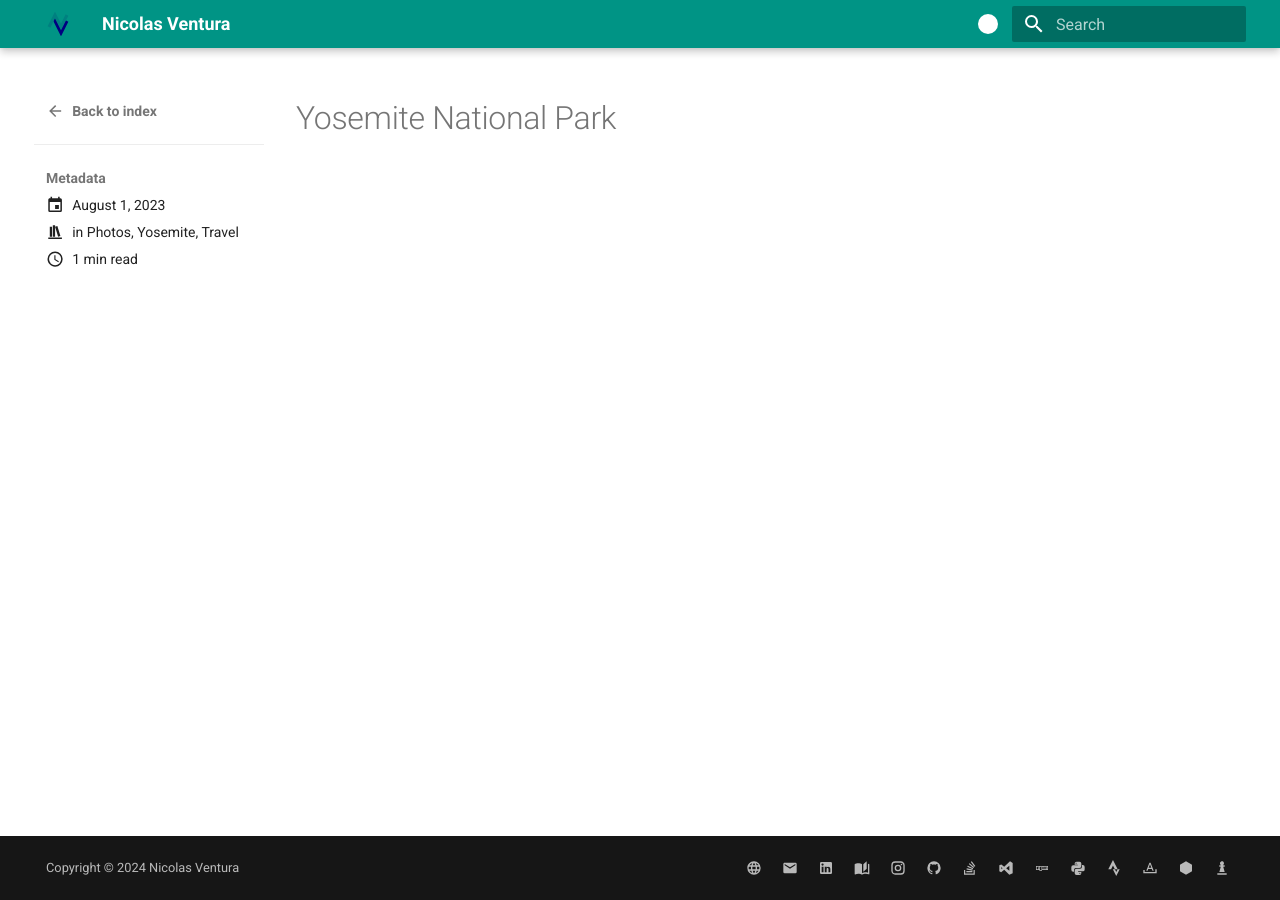
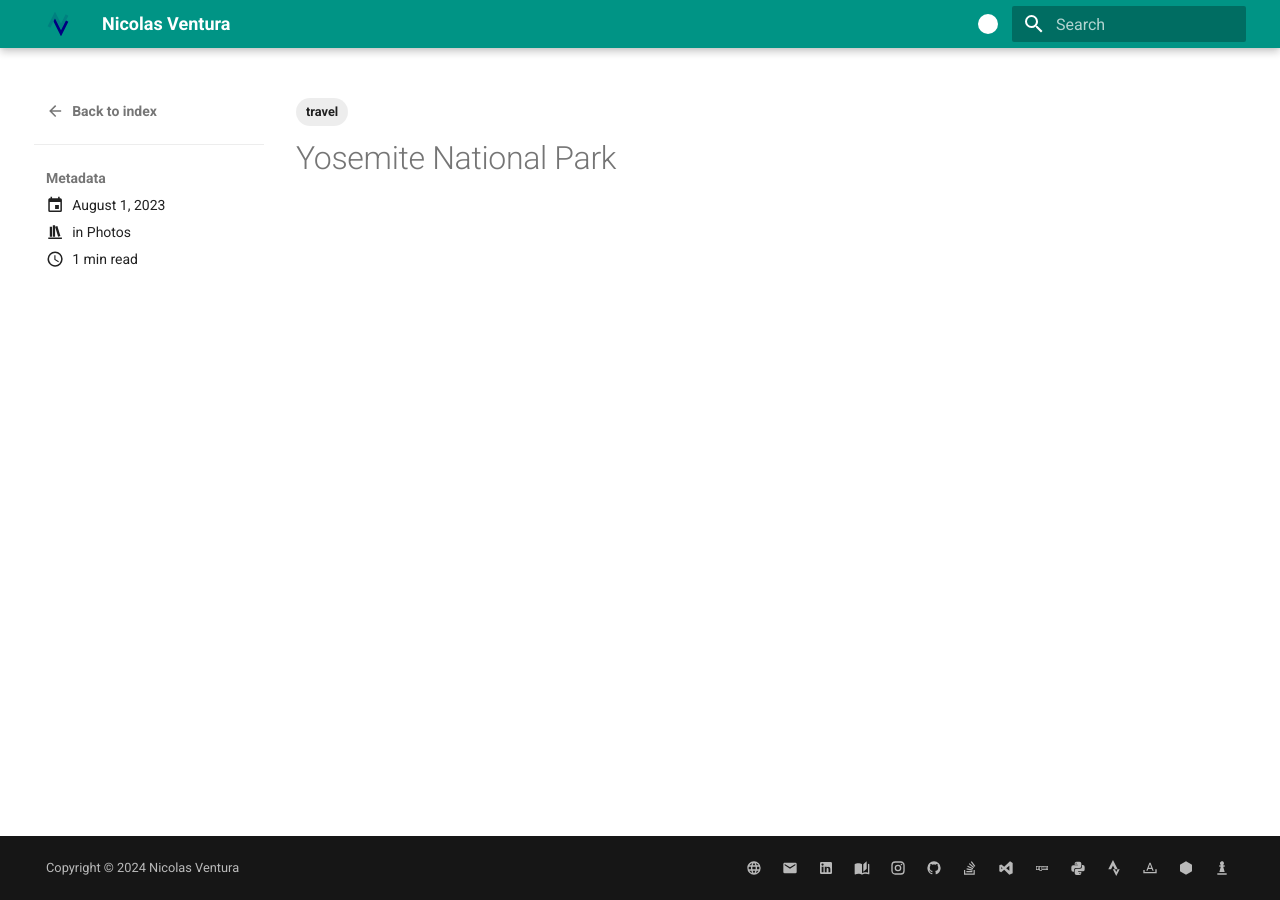
Before and after one commit to nicfv/Me, an MkDocs documentation site: the page built from docs/blog/posts/2023-08-01-yosemite.md, in a window 1280 px wide. Built offline with MkDocs 1.6.1 and Material for MkDocs 9.7.7, drawn with Linux system fonts in a browser that asks for light colours; a script that is not in the unit is left out.

Commit message:
Add tags, excerpt

```diff
--- a/docs/blog/posts/2023-08-00-yosemite.md
+++ b/docs/blog/posts/2023-08-01-yosemite.md
@@ -2,11 +2,13 @@
 date: 2023-08-01
 categories:
   - Photos
-  - Yosemite
-  - Travel
+tags:
+  - travel
 ---
 
 # Yosemite National Park
+
+<!-- more -->
 
 <script async src="//www.instagram.com/embed.js"></script>
 
```
